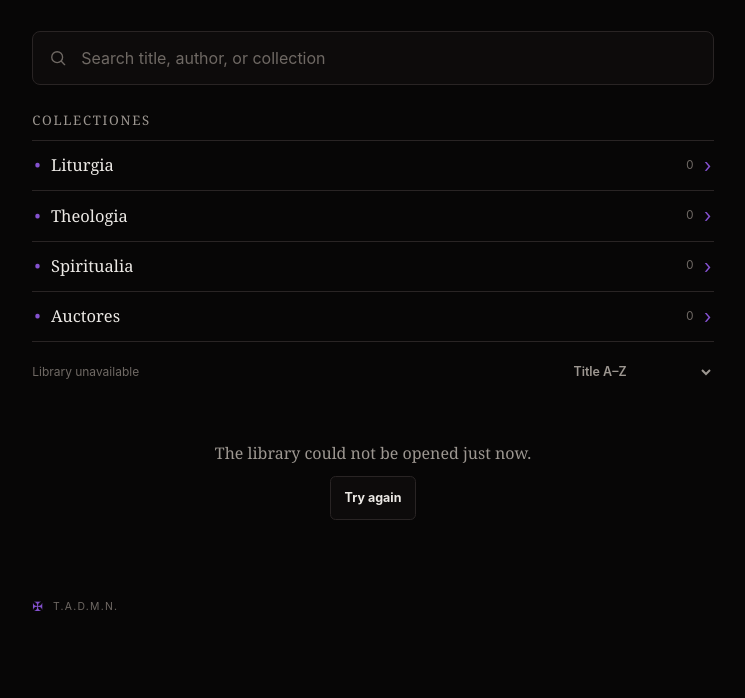
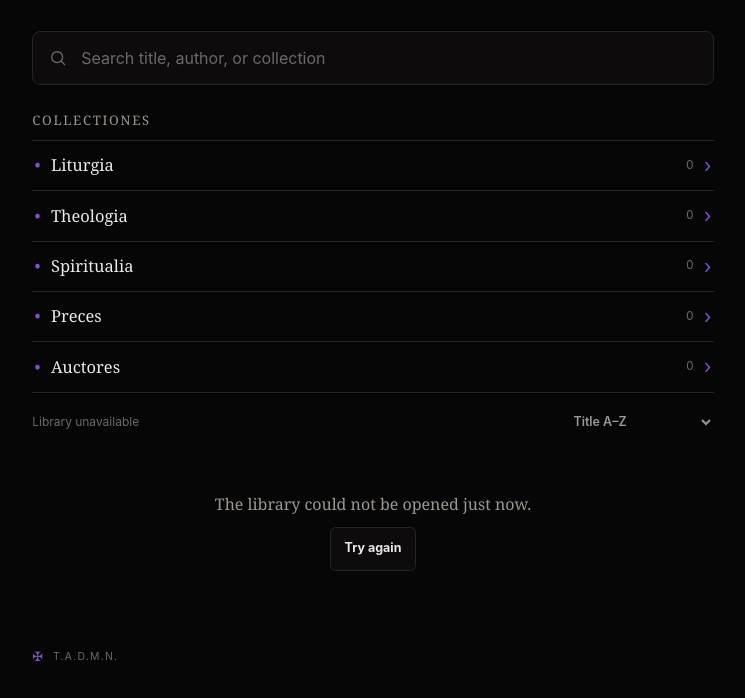
Before and after one commit to SebastianChannell/Florilegium-Librarium, a website: page public/index.html in a window 1280 px wide. Shown: the part 164-862 px from the top of the page, without its empty margins (267-1012 px from the left). Before the commit the page ends 812 px from the top, so only its background shows below. Drawn offline with Linux system fonts and the light colour scheme; no server answers.

Commit message:
Add Preces to Librarium categories

```diff
--- a/public/index.html
+++ b/public/index.html
@@ -86,6 +86,10 @@
                 <span class="category-name">Spiritualia</span>
                 <span class="category-meta"><span class="category-count">0</span><span aria-hidden="true">›</span></span>
               </button>
+              <button class="category-option" type="button" data-category="Preces" aria-pressed="false">
+                <span class="category-name">Preces</span>
+                <span class="category-meta"><span class="category-count">0</span><span aria-hidden="true">›</span></span>
+              </button>
               <button class="category-option" type="button" data-category="Auctores" aria-pressed="false">
                 <span class="category-name">Auctores</span>
                 <span class="category-meta"><span class="category-count">0</span><span aria-hidden="true">›</span></span>
```
